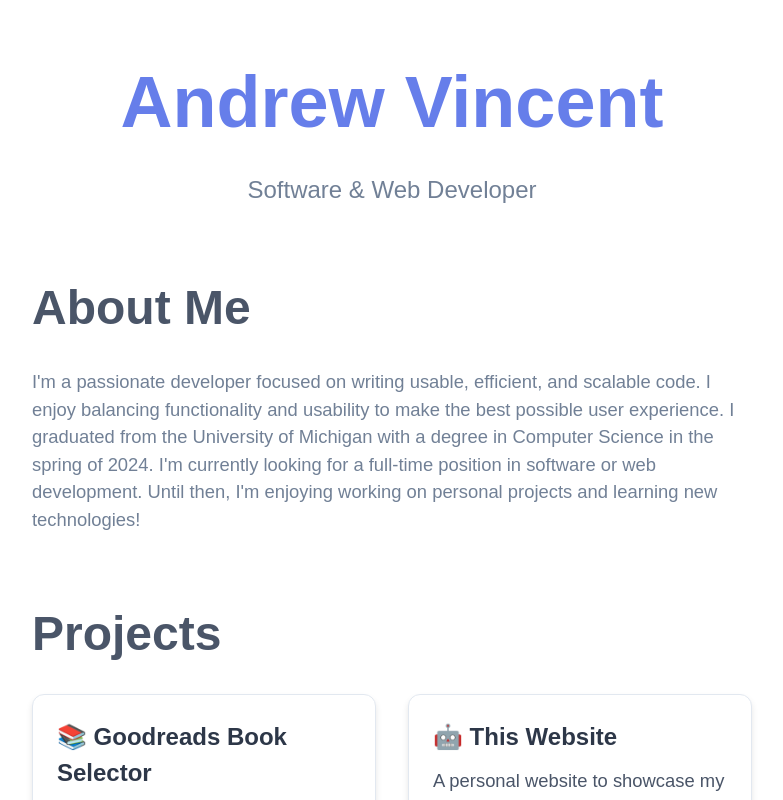
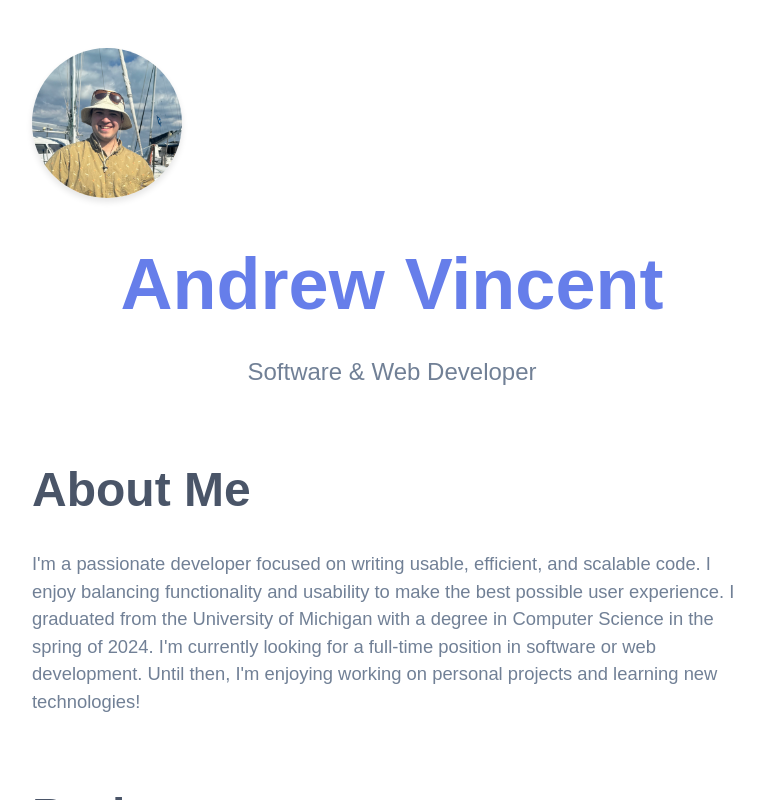
Before and after one commit to aavin95/andrew-vincent, a Next.js app: page / in a window 1280 px wide. Shown: the top 800 px of the page, without its empty margins (248-1031 px from the left). Built offline with nearby package versions, Linux system fonts and the light colour scheme.

Commit message:
photo and user tracking

```diff
--- a/src/app/page.js
+++ b/src/app/page.js
@@ -174,7 +174,13 @@ const BodyParagraph = styled.p`
   font-size: 1.15rem;
 `;
 
-
+const ProfileImage = styled.img`
+  width: 150px; /* Adjust size as needed */
+  height: 150px; /* Adjust size as needed */
+  border-radius: 50%;
+  margin-bottom: 2rem; /* Equivalent to mb-8 */
+  box-shadow: 0 4px 6px rgba(0, 0, 0, 0.1); /* Equivalent to shadow-md */
+`;
 
 export default function Home() {
   const [hasMounted, setHasMounted] = useState(false);
@@ -190,6 +196,7 @@ export default function Home() {
   return (
     <Container>
       <Header>
+        <ProfileImage src="/Andrew_Vincent.jpeg" alt="Andrew Vincent" />
         <Title>Andrew Vincent</Title>
         <Subtitle>Software & Web Developer</Subtitle>
         <link
@@ -222,7 +229,8 @@ export default function Home() {
                 <Paragraph>
                   This project came about because I was trying to filter my to-read list by genre, but Goodreads doesn&apos;t have that feature.
                   So, I decided to make it myself! I used the OpenLibrary API to get each book&apos;s genre in a user&apos;s to-read list.
-                  Then, I created a filter to allow users to select which genres they want to see.
+                  Then, I created a filter to allow users to select which genres they want to see. The Project is built with React and Next.js.
+                  It&apos;s deployed and has web analytics enabled through Vercel.
                   This was my first time spending so much time on the design and user experience of an app, and I learned so much.
                 </Paragraph>
                 <ButtonsContainer>
```
Also changed, not shown: public/Andrew_Vincent.jpeg (added).
